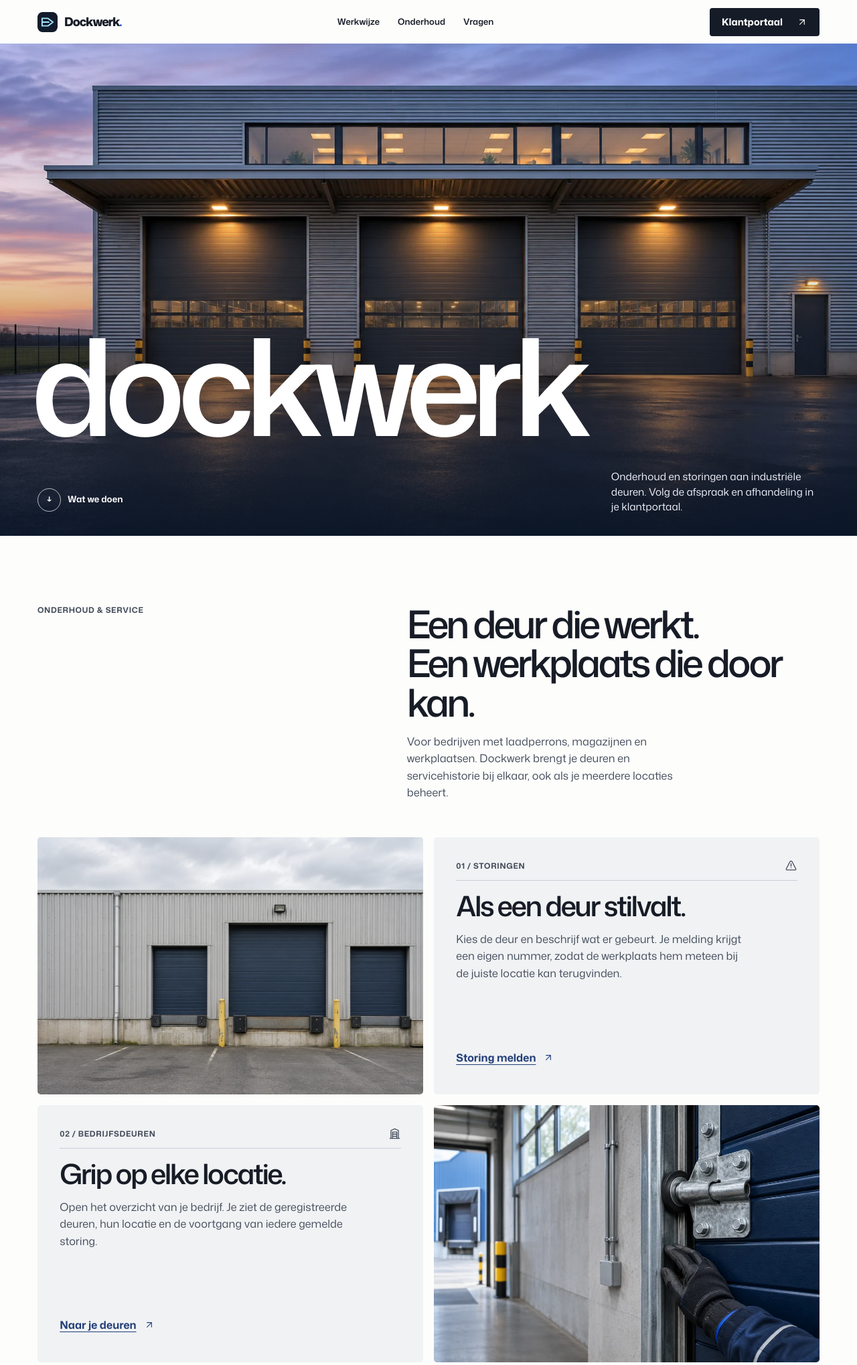
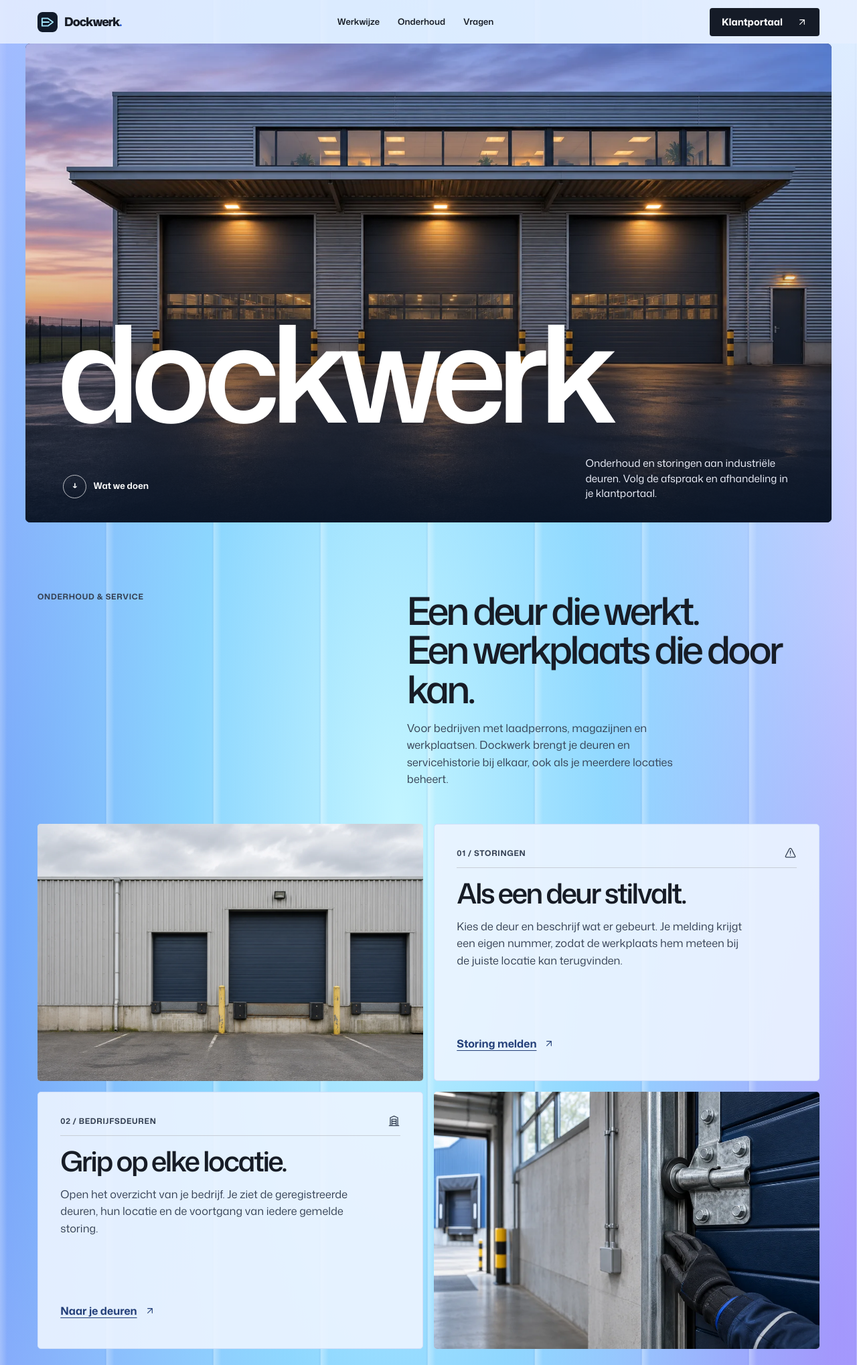
Before and after one commit to AchieRR/dockwerk, a Laravel app: page / in a window 1280 px wide. Shown: the top 2038 px of the page at 67% size. Run offline with Laravel 12, Linux system fonts and the light colour scheme; style sheets or scripts are compiled from the project's sources.

Commit message:
Apply Glacier background throughout Dockwerk

```diff
--- a/app/Providers/Filament/StaffPanelProvider.php
+++ b/app/Providers/Filament/StaffPanelProvider.php
@@ -10,12 +10,16 @@ use Filament\Http\Middleware\DispatchServingFilamentEvent;
 use Filament\Panel;
 use Filament\PanelProvider;
 use Filament\Support\Colors\Color;
+use Filament\View\PanelsRenderHook;
+use Illuminate\Contracts\Support\Htmlable;
 use Illuminate\Cookie\Middleware\AddQueuedCookiesToResponse;
 use Illuminate\Cookie\Middleware\EncryptCookies;
 use Illuminate\Foundation\Http\Middleware\VerifyCsrfToken;
+use Illuminate\Foundation\Vite;
 use Illuminate\Routing\Middleware\SubstituteBindings;
 use Illuminate\Session\Middleware\StartSession;
 use Illuminate\View\Middleware\ShareErrorsFromSession;
+use Illuminate\View\View;
 
 class StaffPanelProvider extends PanelProvider
 {
@@ -33,6 +37,8 @@ class StaffPanelProvider extends PanelProvider
             ->font('Mona Sans', url: asset('fonts/mona-sans.css'))
             ->colors(['primary' => Color::Blue])
             ->darkMode(false)
+            ->renderHook(PanelsRenderHook::STYLES_AFTER, fn (): Htmlable => app(Vite::class)('resources/css/glacier.css'))
+            ->renderHook(PanelsRenderHook::BODY_START, fn (): View => view('components.glacier'))
             ->resources([ServiceRequestResource::class])
             ->middleware([
                 EncryptCookies::class,
--- a/resources/css/app.css
+++ b/resources/css/app.css
@@ -17,7 +17,7 @@
     --radius: 8px;
     font-family: "Mona Sans", system-ui, sans-serif;
     color: var(--ink);
-    background: #f7f7f3;
+    background: #dce8ff;
     font-synthesis: none;
 }
 * { box-sizing: border-box; }
@@ -33,7 +33,7 @@ a:focus-visible, button:focus-visible, input:focus-visible, textarea:focus-visib
 .shell { width: min(100% - 112px, 1312px); margin-inline: auto; }
 .skip-link { position: fixed; z-index: 10; top: 10px; left: 16px; padding: 10px 16px; background: white; transform: translateY(-160%); border-radius: 8px; }
 .skip-link:focus { transform: translateY(0); }
-.masthead { background: white; border-bottom: 1px solid var(--line); position: relative; z-index: 1; }
+.masthead { background: var(--glacier-chrome); border-bottom: 1px solid var(--line); position: relative; z-index: 1; }
 .nav { display: flex; align-items: center; min-height: 76px; gap: 24px; justify-content: space-between; }
 .brand { display: inline-flex; align-items: center; gap: 10px; font-size: 1.52rem; font-weight: 800; letter-spacing: -.065em; line-height: 1; flex-shrink: 0; }
 .brand-dot { color: #285bcd; }
@@ -48,7 +48,7 @@ a:focus-visible, button:focus-visible, input:focus-visible, textarea:focus-visib
 .button-quiet { background: white; color: var(--ink); border-color: var(--line); }
 .button-quiet:hover { background: var(--canvas); }
 
-.footer { background: #fff; border-top: 1px solid var(--line); padding-block: 21px; }
+.footer { background: var(--glacier-chrome); border-top: 1px solid var(--line); padding-block: 21px; }
 .footer-inner { display: flex; align-items: center; justify-content: space-between; gap: 14px; flex-wrap: wrap; }
 .footer .brand { font-size: 1.19rem; }
 .footer p, .footer small { color: var(--muted); font-size: .82rem; }
@@ -60,7 +60,7 @@ a:focus-visible, button:focus-visible, input:focus-visible, textarea:focus-visib
 .login-overlay { z-index: -1; background: linear-gradient(0deg, #151915ed 2%, #15191579 32%, transparent 66%); }
 .login-intro h1 { margin: 9px 0 13px; font-size: clamp(2.3rem, 4vw, 4.2rem); font-weight: 585; line-height: 1.02; letter-spacing: -.047em; }
 .login-intro > p:last-child { color: #e3edf9; line-height: 1.55; max-width: 32ch; }
-.login-form-card { padding: clamp(24px, 4vw, 48px); background: white; border: 1px solid var(--line); border-radius: var(--radius); }
+.login-form-card { padding: clamp(24px, 4vw, 48px); background: var(--glacier-surface); border: 1px solid var(--line); border-radius: var(--radius); }
 .login-form-card h2, .form-panel h1 { margin: 0 0 6px; font-size: clamp(2rem, 4vw, 3rem); font-weight: 820; line-height: 1.08; letter-spacing: -.062em; }
 .muted { color: var(--muted); line-height: 1.6; }
 .stacked-form { display: flex; flex-direction: column; align-items: flex-start; margin-top: 23px; }
@@ -81,7 +81,7 @@ a:focus-visible, button:focus-visible, input:focus-visible, textarea:focus-visib
 
 .portal-shell, .narrow-shell { padding-block: 32px 70px; }
 .narrow-shell { max-width: 690px; }
-.portal-hero { display: flex; align-items: center; justify-content: space-between; gap: 20px; border-radius: var(--radius); color: var(--ink); background: white; border: 1px solid var(--line); border-top: 3px solid #688de8; padding: clamp(24px, 4vw, 48px); }
+.portal-hero { display: flex; align-items: center; justify-content: space-between; gap: 20px; border-radius: var(--radius); color: var(--ink); background: var(--glacier-surface); border: 1px solid var(--line); border-top: 3px solid #688de8; padding: clamp(24px, 4vw, 48px); }
 .portal-hero h1, .detail-heading h1 { font-size: clamp(2rem, 4vw, 3.5rem); font-weight: 650; letter-spacing: -.045em; line-height: 1.11; margin-block: 6px 9px; overflow-wrap: anywhere; }
 .portal-hero p:not(.eyebrow) { color: var(--muted); }
 .portal-hero .hero-kicker { color: #2853b3; }
--- /dev/null
+++ b/resources/css/glacier.css
@@ -0,0 +1,54 @@
+body.glacier-page,
+body.fi-panel-staff {
+    --glacier-base: #dce8ff;
+    --glacier-surface: #f6faff;
+    --glacier-chrome: #e7efffda;
+    position: relative;
+    isolation: isolate;
+    background: var(--glacier-base);
+}
+
+.glacier {
+    position: absolute;
+    inset: 0;
+    z-index: -1;
+    overflow: clip;
+    pointer-events: none;
+}
+
+.glacier-glow,
+.glacier-panes {
+    position: absolute;
+    inset: 0;
+}
+
+.glacier-glow {
+    inset: -10%;
+    background:
+        radial-gradient(ellipse at 47% 39%, #c3f5ff 0%, #8cdeffdc 27%, transparent 61%),
+        radial-gradient(ellipse at 85% 60%, #9f91fce6 5%, #b3a8ff7a 34%, transparent 66%),
+        radial-gradient(ellipse at 17% 45%, #678ff7e8 7%, #89a7feaa 40%, transparent 72%),
+        linear-gradient(110deg, #b7cbff, #e3f5ff 52%, #cec5ff);
+}
+
+.glacier-panes {
+    --pane-width: clamp(78px, 12.5vw, 240px);
+    background: repeating-linear-gradient(
+        90deg,
+        #fbfeff56 0,
+        transparent 11px,
+        transparent calc(var(--pane-width) - 4px),
+        #3e5cb014 calc(var(--pane-width) - 2px),
+        #f0fbff86 var(--pane-width)
+    );
+    mask-image: radial-gradient(ellipse at 50% 49%, #000 29%, #000c 69%, #0005 100%);
+}
+
+.fi-panel-staff > .glacier {
+    opacity: .68;
+}
+
+.fi-panel-staff .fi-topbar,
+.fi-panel-staff .fi-main-sidebar {
+    background: #e7efff;
+}
--- a/resources/css/home.css
+++ b/resources/css/home.css
@@ -1,13 +1,11 @@
 .mode-home {
-    --paper: #fdfdfc;
     --studio-ink: #171c26;
-    --studio-muted: #444d5b;
+    --studio-muted: #354154;
     --studio-rule: #d3d9e1;
     color: var(--studio-ink);
-    background: var(--paper);
 }
 .mode-home .shell { width: min(100% - 112px, 1200px); }
-.mode-home .masthead { position: sticky; top: 0; z-index: 5; background: var(--paper); border: 0; }
+.mode-home .masthead { position: sticky; top: 0; z-index: 5; border: 0; }
 .mode-home .nav { min-height: 65px; }
 .mode-home .brand { font-size: 1.13rem; }
 .mode-home .brand img { width: 30px; height: 30px; border-radius: 6px; }
@@ -16,7 +14,7 @@
 .mode-home .nav-cta, .studio-primary, .closing-button { border-radius: 4px; gap: 21px; min-height: 40px; }
 .mode-home .nav-cta, .studio-primary { background: #151b27; color: white; }
 .mode-home .nav-cta:hover, .studio-primary:hover { background: #283f62; }
-.cover { min-height: clamp(570px, calc(100svh - 65px), 940px); position: relative; isolation: isolate; overflow: clip; display: grid; align-items: end; background: #192a3d; color: white; }
+.cover { margin-inline: clamp(12px, 3vw, 56px); border-radius: 7px; min-height: clamp(570px, calc(100svh - 85px), 940px); position: relative; isolation: isolate; overflow: clip; display: grid; align-items: end; background: #192a3d; color: white; }
 .cover-picture, .cover-picture img, .cover::after { position: absolute; inset: 0; display: block; width: 100%; height: 100%; }
 .cover-picture { z-index: -2; }
 .cover-picture img { object-fit: cover; object-position: center 57%; }
@@ -38,7 +36,7 @@
 .service-pair-reverse .service-image { order: 2; }
 .service-image { overflow: clip; background: #dce2df; border-radius: 5px; }
 .service-image img { display: block; width: 100%; height: 100%; min-height: 315px; max-height: 480px; object-fit: cover; }
-.service-sheet { display: flex; flex-direction: column; min-height: 315px; align-items: start; padding: clamp(21px, 2.6vw, 39px); background: #f0f2f4; border-radius: 5px; }
+.service-sheet { display: flex; flex-direction: column; min-height: 315px; align-items: start; padding: clamp(21px, 2.6vw, 39px); background: #edf4ffe8; border: 1px solid #d0dffa; border-radius: 5px; }
 .sheet-top { display: flex; align-items: center; justify-content: space-between; width: 100%; gap: 12px; border-bottom: 1px solid #c8ced7; padding-bottom: 12px; margin-bottom: 16px; }
 .service-sheet h3 { font-size: clamp(1.9rem, 3.25vw, 3.3rem); font-weight: 565; letter-spacing: -.06em; line-height: 1.05; }
 .service-sheet p { margin-top: 14px; padding-bottom: 14px; }
@@ -46,22 +44,7 @@
 .studio-primary svg, .studio-link svg, .closing-button svg, .mode-home .nav-cta svg { transition: transform .22s; }
 .studio-primary:hover svg, .studio-link:hover svg, .closing-button:hover svg, .mode-home .nav-cta:hover svg,
 .studio-primary:focus-visible svg, .studio-link:focus-visible svg, .closing-button:focus-visible svg { transform: translate(4px, -3px); }
-.workflow-section { position: relative; isolation: isolate; overflow: clip; background: #f4f8ff; scroll-margin-top: 65px; }
-.glacier, .glacier-glow, .glacier-panes { position: absolute; inset: 0; pointer-events: none; }
-.glacier { z-index: -1; }
-.glacier-glow {
-    inset: -10%;
-    background:
-      radial-gradient(ellipse at 54% 49%, #b9f3ff 1%, #6fd3ffab 25%, #6fd3ff00 58%),
-      radial-gradient(ellipse at 79% 43%, #8c7bff96 4%, #8c7bff7a 31%, #8c7bff00 68%),
-      radial-gradient(ellipse at 25% 62%, #2f6bff94 6%, #2f6bff57 34%, #2f6bff00 68%);
-    filter: blur(clamp(15px, 2.6vw, 35px));
-    mask-image: linear-gradient(180deg, transparent 1%, #000 26%, #000 73%, transparent 99%);
-}
-.glacier-panes {
-    background: repeating-linear-gradient(90deg, #fff4, #fff0 10px, #fff0 calc(12.5% - 5px), #2949c414 calc(12.5% - 2px), #f0fbffb0 12.5%);
-    mask-image: radial-gradient(ellipse at 53% 53%, #000 17%, #000d 45%, transparent 77%);
-}
+.workflow-section { background: #deedff3b; border-block: 1px solid #34548b35; scroll-margin-top: 65px; }
 .workflow-inner { display: grid; grid-template-columns: .9fr 1.13fr; gap: clamp(35px, 8vw, 133px); align-items: center; padding-block: clamp(65px, 10vw, 150px); }
 .workflow-inner h2 { margin-top: 15px; }
 .workflow-inner > div > p:not(.studio-label) { color: #27374e; }
@@ -82,12 +65,11 @@
 .faq-list summary span::after { transform: rotate(90deg); }
 .faq-list details[open] summary span::after { transform: rotate(0); }
 .faq-list details p { margin: 0 37px 17px 0; color: var(--studio-muted); line-height: 1.6; max-width: 54ch; }
-.closing-section { background: #151e32; color: white; }
+.closing-section { background: #dce8ff8c; border-top: 1px solid #34548b45; }
 .closing-inner { padding-block: clamp(43px, 7vw, 90px); display: flex; justify-content: space-between; gap: 21px; align-items: center; }
 .closing-inner h2 { max-width: 18ch; }
-.closing-button { background: #f3f6fc; color: #151b27; flex-shrink: 0; }
-.closing-button:hover { background: #cceaff; }
-.mode-home .footer { background: var(--paper); border-color: var(--studio-rule); }
+.closing-button { background: #151b27; color: white; flex-shrink: 0; }
+.closing-button:hover { background: #283f62; }
 
 @media (max-width: 1000px) {
     .mode-home .shell { width: calc(100% - 64px); }
@@ -101,11 +83,11 @@
     .mobile-menu summary { display: grid; place-items: center; cursor: pointer; list-style: none; border: 1px solid #d3d9e1; border-radius: 4px; width: 40px; height: 40px; }
     .mobile-menu summary::-webkit-details-marker { display: none; }
     .mobile-menu summary:focus-visible { outline: 3px solid #2563df; outline-offset: 3px; }
-    .mobile-menu nav { position: absolute; top: 100%; inset-inline: 0; display: grid; padding: 13px 18px; border-top: 1px solid #d3d9e1; border-bottom: 1px solid #d3d9e1; background: var(--paper); }
+    .mobile-menu nav { position: absolute; top: 100%; inset-inline: 0; display: grid; padding: 13px 18px; border-top: 1px solid #d3d9e1; border-bottom: 1px solid #d3d9e1; background: #e7efff; }
     .mobile-menu nav a { padding-block: 12px; min-height: 44px; text-decoration: underline; text-underline-offset: 4px; }
     .mode-home .nav-cta { margin-left: auto; }
     .cover { min-height: clamp(520px, calc(88svh - 62px), 720px); }
-    .cover h1 { font-size: clamp(3.85rem, 18.55vw, 8rem); margin-bottom: 22px; }
+    .cover h1 { font-size: clamp(3.45rem, 17.8vw, 8rem); margin-bottom: 22px; }
     .cover-picture img { object-position: center 50%; }
     .cover-content { padding-bottom: 24px; }
     .cover-meta { flex-direction: column-reverse; align-items: start; gap: 12px; }
@@ -116,8 +98,6 @@
     .service-image img { max-height: 295px; min-height: 235px; }
     .service-sheet { min-height: 248px; }
     .workflow-inner, .faq-section { gap: 28px; }
-    .glacier-glow { inset: -6%; }
-    .glacier-panes { background-size: 135% 100%; }
     .closing-inner { flex-direction: column; align-items: flex-start; }
 }
 
--- a/resources/js/home-motion.js
+++ b/resources/js/home-motion.js
@@ -11,7 +11,7 @@ export function startHomeMotion() {
         const wordmark = cover.querySelector('h1');
         const photograph = cover.querySelector('.hero-photo');
         const coverPicture = cover.querySelector('.cover-picture');
-        const workflow = document.querySelector('.workflow-section');
+        const backdropGlow = document.querySelector('.glacier-glow');
 
         gsap.timeline({ defaults: { ease: 'power3.out' } })
             .from(photograph, { scale: 1.11, duration: 1.55 }, 0)
@@ -24,9 +24,9 @@ export function startHomeMotion() {
             scrollTrigger: { trigger: cover, start: 'top 65px', end: 'bottom top', scrub: 0.55 },
         });
 
-        gsap.to(workflow.querySelector('.glacier-glow'), {
-            xPercent: 9, yPercent: -8, ease: 'none',
-            scrollTrigger: { trigger: workflow, start: 'top bottom', end: 'bottom top', scrub: 0.65 },
+        gsap.to(backdropGlow, {
+            xPercent: 6, yPercent: -4, ease: 'none',
+            scrollTrigger: { trigger: '#inhoud', start: 'top top', end: 'bottom bottom', scrub: 0.65 },
         });
 
         for (const element of document.querySelectorAll('[data-appear]')) {
--- /dev/null
+++ b/resources/views/components/glacier.blade.php
@@ -0,0 +1,4 @@
+<div class="glacier" aria-hidden="true">
+    <div class="glacier-glow"></div>
+    <div class="glacier-panes"></div>
+</div>
--- a/resources/views/components/layout.blade.php
+++ b/resources/views/components/layout.blade.php
@@ -9,9 +9,10 @@
     <link rel="icon" href="{{ asset('images/dockwerk-mark.svg') }}" type="image/svg+xml">
     <link rel="preload" href="{{ asset('fonts/mona-sans-latin.woff2') }}" as="font" type="font/woff2" crossorigin>
     <link rel="stylesheet" href="{{ asset('fonts/mona-sans.css') }}">
-    @vite(['resources/css/app.css', 'resources/js/app.js'])
+    @vite(['resources/css/app.css', 'resources/css/glacier.css', 'resources/js/app.js'])
 </head>
-<body class="mode-{{ $mode }}">
+<body class="glacier-page mode-{{ $mode }}">
+    <x-glacier />
     <a href="#inhoud" class="skip-link">Naar inhoud</a>
     <header class="masthead">
         <div class="shell nav">
--- a/resources/views/home.blade.php
+++ b/resources/views/home.blade.php
@@ -41,7 +41,6 @@
     </section>
 
     <section id="werkwijze" class="workflow-section" aria-labelledby="workflow-title">
-        <div class="glacier" aria-hidden="true"><div class="glacier-glow"></div><div class="glacier-panes"></div></div>
         <div class="shell workflow-inner">
             <div data-appear>
                 <p class="studio-label">In het klantportaal</p>
--- a/vite.config.js
+++ b/vite.config.js
@@ -4,7 +4,7 @@ import tailwindcss from '@tailwindcss/vite';
 
 export default defineConfig({
     plugins: [
-        laravel({ input: ['resources/css/app.css', 'resources/js/app.js'], refresh: true }),
+        laravel({ input: ['resources/css/app.css', 'resources/css/glacier.css', 'resources/js/app.js'], refresh: true }),
         tailwindcss(),
     ],
 });
```
Also changed, not shown: DESIGN.md (+2 -2 lines), docs/VOORTGANG.md (+6 -0 lines), tests/browser/portal.spec.js (+7 -3 lines), README.md, 7 other files.
